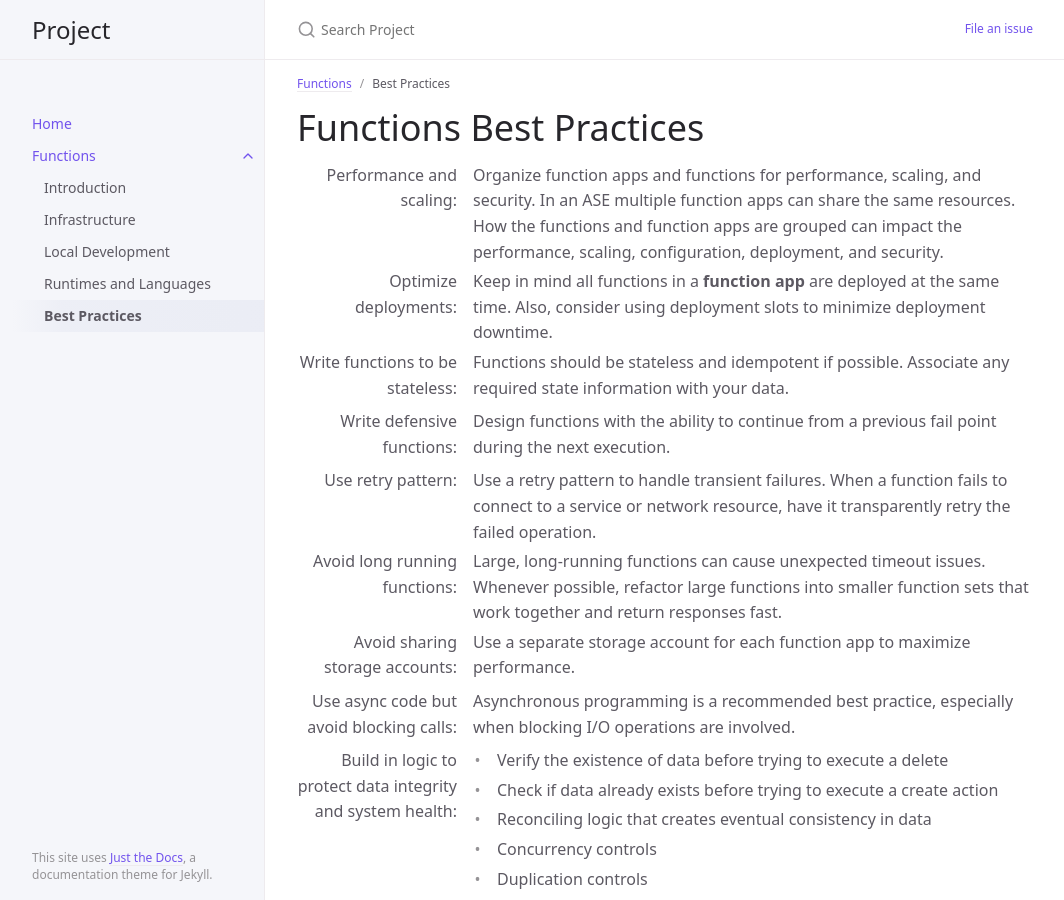
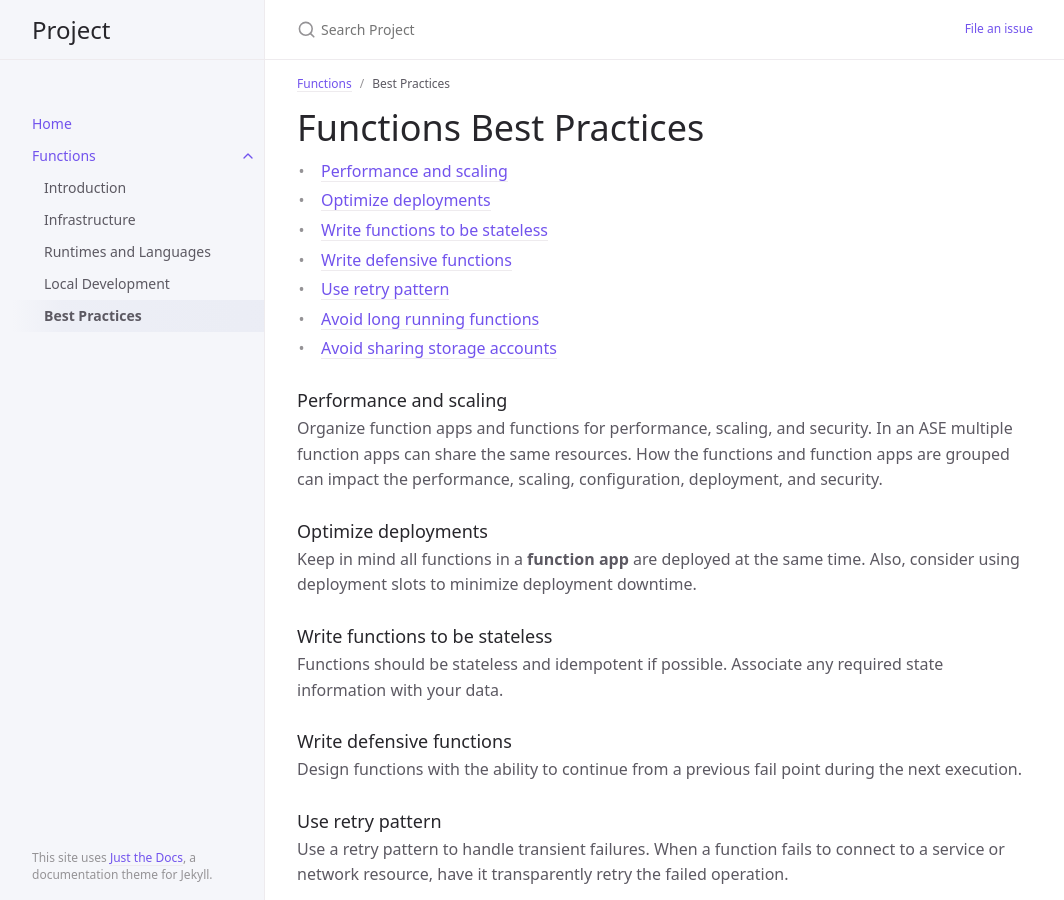
Before and after one commit to bwagner77/docs-test, a Jekyll site: the page built from function/best-practices.md, in a window 1280 px wide and 900 px high. Shown: the whole window, without its empty margins (107-1171 px from the left). Built offline with Jekyll 4.4.1, drawn with Linux system fonts in a browser that asks for light colours.

Commit message:
Content updated.

```diff
--- a/function/best-practices.md
+++ b/function/best-practices.md
@@ -11,37 +11,37 @@ nav_order: 4
 - TOC
 {:toc}
 
-Performance and scaling
-: Organize function apps and functions for performance, scaling,
+### Performance and scaling
+Organize function apps and functions for performance, scaling,
 and security. In an ASE multiple function apps can share the same
 resources. How the functions and function apps are grouped can impact the
 performance, scaling, configuration, deployment, and security.
 
-Optimize deployments
-: Keep in mind  all functions in a **function app** are deployed at the
+### Optimize deployments
+Keep in mind  all functions in a **function app** are deployed at the
 same time. Also, consider using deployment slots to minimize deployment
 downtime.
 
-Write functions to be stateless
-: Functions should be stateless and idempotent if possible. Associate any
+### Write functions to be stateless
+Functions should be stateless and idempotent if possible. Associate any
 required state information with your data.
 
-Write defensive functions
-: Design functions with the ability to continue from a previous fail point
+### Write defensive functions
+Design functions with the ability to continue from a previous fail point
 during the next execution.
 
-Use retry pattern
-: Use a retry pattern to handle transient failures. When a function fails
+### Use retry pattern
+Use a retry pattern to handle transient failures. When a function fails
 to connect to a service or network resource, have it transparently retry
 the failed operation.
 
-Avoid long running functions
-: Large, long-running functions can cause unexpected timeout issues.
+### Avoid long running functions
+Large, long-running functions can cause unexpected timeout issues.
 Whenever possible, refactor large functions into smaller function sets that
 work together and return responses fast.
 
-Avoid sharing storage accounts
-: Use a separate storage account for each function app to maximize
+### Avoid sharing storage accounts
+Use a separate storage account for each function app to maximize
 performance.
 
 Use async code but avoid blocking calls
```
Also changed, not shown: other parts of function/best-practices.md (+1 -1 lines), function/local-development.md (+1 -1 lines), function/runtimes-languages.md (+3 -2 lines).
